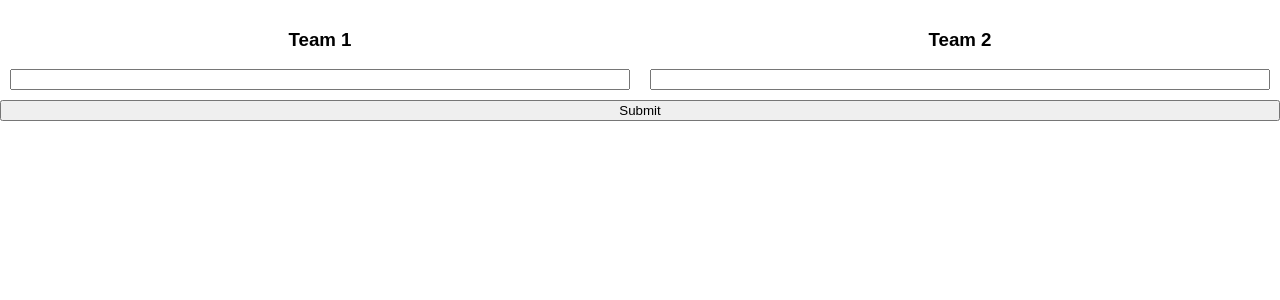
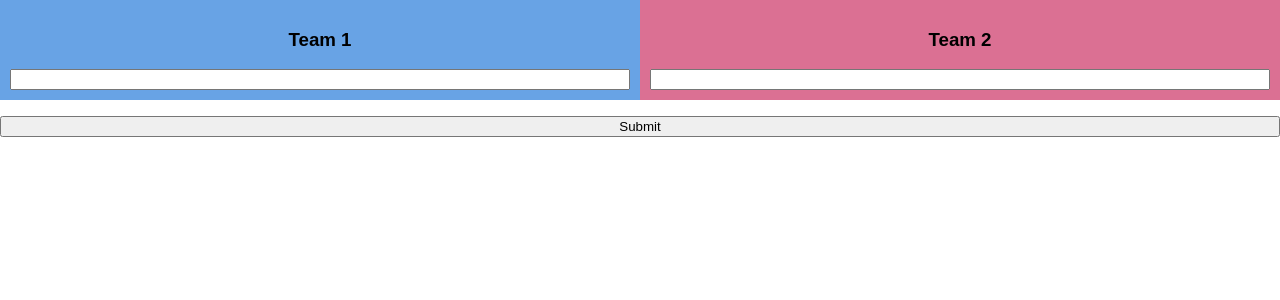
Before and after one commit to Ecleptic/overwatch-team-stats-client, a React (Create React App) app: page / in a window 1280 px wide. Shown: the top 300 px of the page. Built offline with nearby package versions, Linux system fonts and the light colour scheme.

Commit message:
Fixed Image Problem and added basic styling

```diff
--- a/src/App.css
+++ b/src/App.css
@@ -1,36 +1,14 @@
-.player-form {
+.player-form, .teams-wrapper {
   text-align: center;
   display: flex;
   flex-wrap: wrap;
-}
-
-
-.App-logo {
-  animation: App-logo-spin infinite 20s linear;
-  height: 80px;
-}
-
-.App-header {
-  background-color: #222;
-  height: 150px;
-  padding: 20px;
-  color: white;
-}
-
-.App-intro {
-  font-size: large;
-}
-
-@keyframes App-logo-spin {
-  from { transform: rotate(0deg); }
-  to { transform: rotate(360deg); }
 }
 
 *{
   box-sizing: border-box;
 }
 
-.TeamColumn{
+.teamColumn ,.team{
   flex-direction: column;
   flex-basis: 50%;
   padding: 10px;
@@ -48,4 +26,23 @@
 
 .submit {
   flex-grow: 1;
+  margin-top: 1rem;
 }
+
+.player{
+  padding:1em;
+  list-style: none;
+  display: flex;
+  justify-content: space-around;
+}
+.player__icon{
+  width:100px;
+  height:100px;
+  border:1px solid #021a40;
+}
+.team:first-child, .leftSide{
+  background:#68a3e5;
+}
+.team:last-child, .rightSide{
+  background: palevioletred;
+}
--- a/src/App.js
+++ b/src/App.js
@@ -64,7 +64,7 @@ class App extends Component {
   _renderSubmittedState () {
     return (
       <div className='teams-wrapper'>
-        <Team players={this.state.leftTeamData} isReversed={false} teamName='Team 1' />
+        <Team players={this.state.leftTeamData} isReversed={false} teamName='Team 1'  />
         <Team players={this.state.rightTeamData} isReversed={true} teamName='Team 2' />
       </div>
     )
--- a/src/components/player.js
+++ b/src/components/player.js
@@ -5,21 +5,23 @@ export default function Player ({ iconUrl, isReversed, rank, username }) {
 }
 
 function renderPlayer (iconUrl, rank, username) {
+    let originalUsername = username.replace('-','#')
     return (
         <li className='player'>
-            <image className='player__icon' src={iconUrl} alt={username} />
-            <span className='player__username'>{username}</span>
+            <img className='player__icon' src={iconUrl} alt={originalUsername} />
+            <span className='player__username'>{originalUsername}</span>
             <span className='player__rank'>{rank}</span>
         </li>
     )
 }
 
 function renderPlayerReversed (iconUrl, rank, username) {
+    let originalUsername = username.replace('-','#')
     return (
         <li className='player'>
             <span className='player__rank'>{rank}</span>
-            <span className='player__username'>{username}</span>
-            <image className='player__icon' src={iconUrl} alt={username} />
+            <span className='player__username'>{originalUsername}</span>
+            <img className='player__icon' src={iconUrl} alt={originalUsername} />
         </li>
     )
 }
--- a/src/components/playerForm.js
+++ b/src/components/playerForm.js
@@ -58,7 +58,7 @@ export default class PlayerForm extends Component {
   render () {
     return (
       <form className="player-form" onSubmit={this.onSubmit}>
-        <div className="TeamColumn LeftSide">
+        <div className="teamColumn leftSide">
           <h3>Team 1</h3>
           {this.state.leftTeamPlayerTags.map((playerTag, index) => (
             <input
@@ -70,7 +70,7 @@ export default class PlayerForm extends Component {
           ))}
         </div>
 
-        <div className="TeamColumn RightSide">
+        <div className="teamColumn rightSide">
           <h3>Team 2</h3>
           {this.state.rightTeamPlayerTags.map((playerTag, index) => (
             <input
--- a/src/components/team.js
+++ b/src/components/team.js
@@ -2,7 +2,7 @@ import React from 'react'
 
 import Player from './player'
 
-export default function Team ({ players, isReversed, teamName }) {
+export default function Team({players, isReversed, teamName}) {
     return (
         <div className='team'>
             <h3 className='team__name'>{teamName}</h3>
@@ -15,9 +15,16 @@ export default function Team ({ players, isReversed, teamName }) {
 }
 
 function renderPlayer(player, index, isReversed) {
-    const iconUrl = player.us.stats.competitive.overall_stats.avatar
-    const rank = player.us.stats.competitive.overall_stats.comprank
-    const username = player.username
+    if (player.us) {
+        const iconUrl = player.us.stats.competitive.overall_stats.avatar
+        const rank = player.us.stats.competitive.overall_stats.comprank
+        const username = player.username
+        return <Player
+            key={index}
+            iconUrl={iconUrl}
+            isReversed={isReversed}
+            rank={rank}
+            username={username}/>
+    }
 
-    return <Player key={index} iconUrl={iconUrl} isReversed={isReversed} rank={rank} username={username} />
 }
```
Also changed, not shown: public/index.html (+0 -19 lines), 1 other file (tests, documents, lock files or other folders).
